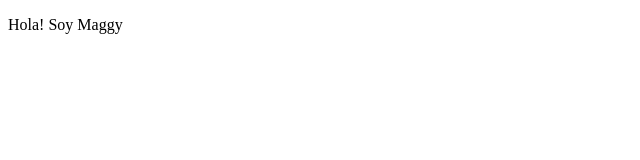
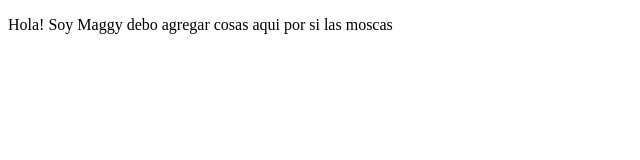
Before and after one commit to mayfrancov/proyectoDemoCursoPrework, a plain HTML site: page index.html in a window 1280 px wide. Shown: the whole page, without its empty margins (0-640 px from the left). Drawn offline with Linux system fonts and the light colour scheme.

Commit message:
cambios a pagina

```diff
--- a/index.html
+++ b/index.html
@@ -7,7 +7,7 @@
 </head>
 <body>
     <p>
-        Hola! Soy Maggy
+        Hola! Soy Maggy debo agregar cosas aqui por si las moscas
     </p>
 </body>
 </html>
```
